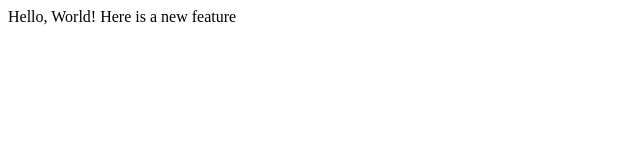
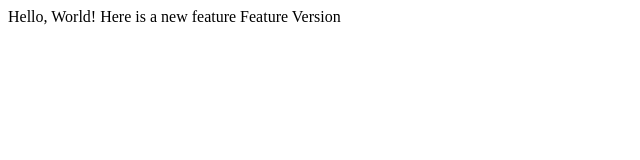
Before and after one commit to mfarae/Lec1, a plain HTML site: page index.html in a window 1280 px wide. Shown: the whole page, without its empty margins (0-640 px from the left). Drawn offline with Linux system fonts and the light colour scheme.

Commit message:
Added feature branch to github

```diff
--- a/index.html
+++ b/index.html
@@ -6,5 +6,6 @@
     <body>
         Hello, World!
         Here is a new feature
+        Feature Version
     </body>
 </html>
```
